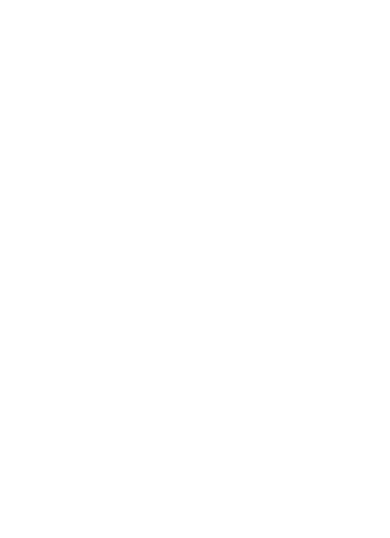
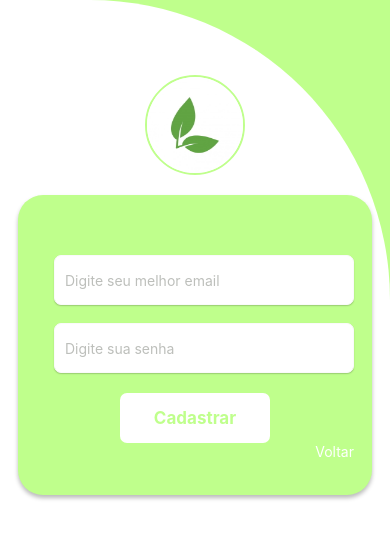
Before and after one commit to KayoSilva19/appDeAnotacoes-React-Native, a React Native app: screen /Cadastro in a window 390 px wide. Shown: the top 538 px of the page. Built offline with nearby package versions, Linux system fonts and the light colour scheme.

Commit message:
appDeAnotacoes

```diff
--- a/App.js
+++ b/App.js
@@ -12,7 +12,7 @@
 export default function app() {
   return(
     <NavigationContainer>
-      <Stack.Navigator initialRouteName="Cadastro">
+      <Stack.Navigator initialRouteName="Login">
         <Stack.Screen
           name="Login"
           component={Login}
--- a/src/pages/Cadastro/index.js
+++ b/src/pages/Cadastro/index.js
@@ -15,7 +15,35 @@
         <KeyboardAvoidingView style={styles.container}>
             <StatusBar backgroundColor="#bfff8c" />
             <View style={styles.styleContainer}>
+                <Image
+                    style={styles.img}
+                    source={require('../../assets/logo.jpg')}
+                />
+              <View style={styles.containerForm}>
+                  <View>
+                    <TextInput
+                        style={styles.inputEmail}
+                        placeholder="Digite seu melhor email"
+                        placeholderTextColor="#bdbfbb"
+                    />
 
+                    <TextInput
+                        style={styles.inputSenha}
+                        placeholder="Digite sua senha"
+                        secureTextEntry={true}
+                        placeholderTextColor="#bdbfbb"
+                    />
+                    <TouchableOpacity style={styles.btnCad}>
+                        <Text style={styles.txtCad}>Cadastrar</Text>
+                    </TouchableOpacity>
+
+                    <TouchableOpacity
+                        onPress={ () => navigation.goBack()}
+                    >
+                        <Text style={styles.txtVoltar}>Voltar</Text>
+                    </TouchableOpacity>
+                  </View>
+              </View>
             </View>
         </KeyboardAvoidingView>
     );
@@ -25,13 +53,108 @@
 const styles = StyleSheet.create({
     container: {
         flex: 1,
-        backgroundColor: "#bfff8c"
+        backgroundColor: "#bfff8c",
 
 
 
     },
     styleContainer: {
         height: 900,
-        backgroundColor: "#FFF"
-    }
+        backgroundColor: "#FFF",
+        borderTopEndRadius: 300,
+    },
+    containerForm: {
+        alignItems: 'center',
+        height: 300,
+        backgroundColor: "#bfff8c",
+        borderRadius: 25,
+        margin: 18,
+        marginTop: 20,
+
+        shadowColor: "#000",
+        shadowOffset: {
+          width: 0,
+          height: 3,
+        },
+        shadowOpacity: 0.27,
+        shadowRadius: 4.65,
+
+        elevation: 6,
+    },
+    inputEmail: {
+        height: 50,
+        width: 300,
+        marginTop: 60,
+        marginLeft: 18,
+        backgroundColor: '#FFF',
+        borderRadius: 7,
+        borderWidth: 1,
+        borderColor: "#fafafa",
+        padding: 10,
+        color: "#bdbfbb",
+
+        shadowColor: "#000",
+        shadowOffset: {
+          width: 0,
+          height: 1,
+        },
+        shadowOpacity: 0.20,
+        shadowRadius: 1.41,
+
+        elevation: 2,
+    },
+    inputSenha: {
+        height: 50,
+        width: 300,
+        marginTop: 18,
+        marginLeft: 18,
+        backgroundColor: '#FFF',
+        borderRadius: 7,
+        borderWidth: 1,
+        borderColor: "#fafafa",
+        padding: 10,
+        color: "#bdbfbb",
+
+        shadowColor: "#000",
+        shadowOffset: {
+          width: 0,
+          height: 1,
+        },
+        shadowOpacity: 0.20,
+        shadowRadius: 1.41,
+
+        elevation: 2,
+
+    },
+    img: {
+        height: 100,
+        width: 100,
+        marginTop: 75,
+        borderRadius: 50,
+        alignSelf: 'center',
+        borderWidth: 2,
+        borderColor: "#bfff8c"
+
+      },
+      btnCad:{
+        marginTop: 20,
+        height: 50,
+        width: 150,
+        alignSelf: 'center',
+        justifyContent: 'center',
+        backgroundColor: "#FFF",
+        borderRadius: 7,
+
+      },
+      txtCad: {
+          fontWeight: 'bold',
+          fontSize: 17,
+          color: "#bfff8c",
+          alignSelf: 'center'
+      },
+      txtVoltar: {
+          color: "#FFF",
+          alignSelf: 'flex-end'
+
+      }
 });
--- a/src/pages/Login/index.js
+++ b/src/pages/Login/index.js
@@ -114,6 +114,7 @@
     marginRight: 18,
     marginTop: 10,
     padding: 10,
+    color: "#bdbfbb",
 
     shadowColor: "#000",
     shadowOffset: {
@@ -137,6 +138,7 @@
     marginRight: 18,
     marginTop: 15,
     padding: 10,
+    color: "#bdbfbb",
 
     shadowColor: "#000",
     shadowOffset: {
```
